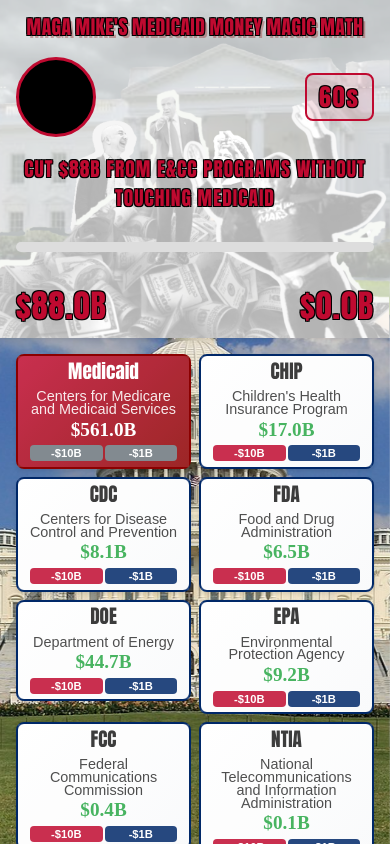
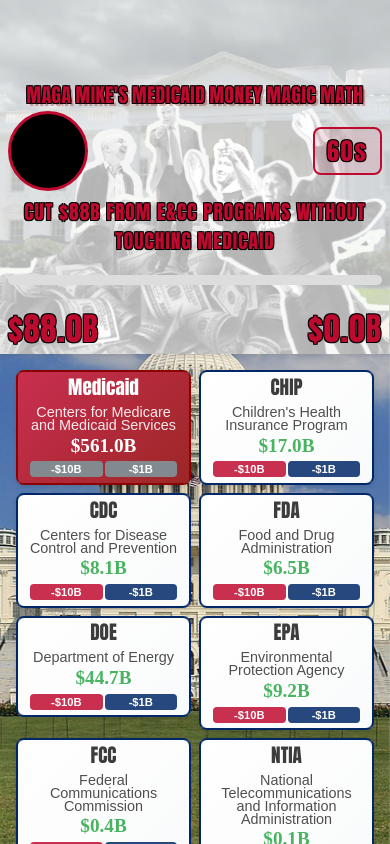
Before and after one commit to winwin137/magicmikeW5, a React (Vite) app: page / in a window 390 px wide. Built offline with nearby package versions, Linux system fonts and the light colour scheme; grey boxes are pictures that could not be loaded.

Commit message:
mobile scroll workaround2

```diff
--- a/src/styles/GameStyles.ts
+++ b/src/styles/GameStyles.ts
@@ -40,8 +40,11 @@
   min-height: 0;
   max-height: calc(100vh - 300px); /* Adjust height as needed */
 
-  @media (max-width: 768px) {
+   @media (max-width: 768px) {
     max-height: calc(100vh - 250px);
+    overscroll-behavior-y: none; /* Prevent scroll propagation on mobile */
+    position: relative;
+    z-index: 1;
   }
 `;
 
@@ -55,7 +58,7 @@
   background-image: linear-gradient(rgba(255, 255, 255, 0.7), rgba(255, 255, 255, 0.7)), url('/src/assets/images/trumpStealing.jpg');
   background-size: cover;
   background-position: center;
-  padding: 1rem 1rem 0.5rem;
+  padding: 0.25rem 0.5rem 0.1rem;
   width: 100%;
   display: flex;
   flex-direction: column;
@@ -70,10 +73,10 @@
   display: flex;
   flex-direction: column;
   align-items: flex-start;
-  gap: 1rem;
+  gap: 0.25rem;
 
   @media (max-width: 768px) {
-    gap: 0.75rem;
+    gap: 0.1rem;
   }
 `;
 
@@ -102,13 +105,14 @@
     gap: 1rem;
     flex-wrap: wrap;
     justify-content: space-between;
+    margin-top: 0.1rem; /* Added top margin for mobile */
   }
 `;
 
 export const TitleSection = styled.div`
   width: 100%;
   text-align: center;
-  margin-bottom: 0.5rem;
+  margin-bottom: 0.1rem;
 `;
 
 export const VideoContainer = styled.div`
@@ -141,14 +145,14 @@
     -1px  1px 0 black,
      1px  1px 0 black,
      3px 3px 0 rgba(139, 0, 0, 0.3);
-  padding: 0 0.5rem;
+  padding: 1rem 0.1rem 0.1rem;
   line-height: 1.1;
   hyphens: auto;
 
   @media (max-width: 480px) {
     font-size: clamp(1.2rem, 5vw, 1.4rem);
     letter-spacing: 0.5px;
-    padding: 0 0.25rem;
+    padding: 5rem 0.05rem 0.05rem; /* Added top padding only for mobile */
     word-spacing: -1px;
   }
 `;
@@ -165,13 +169,13 @@
     -1px  1px 0 black,
      1px  1px 0 black,
      1px 1px 0 rgba(139, 0, 0, 0.2);
-  padding: 0 0.5rem;
+  padding: 0 0.1rem;
   line-height: 1.2;
 
   @media (max-width: 480px) {
     font-size: clamp(0.9rem, 4vw, 1.1rem);
     letter-spacing: 0.5px;
-    padding: 0 0.25rem;
+    padding: 0 0.05rem;
     line-height: 1.1;
   }
 `;
```
